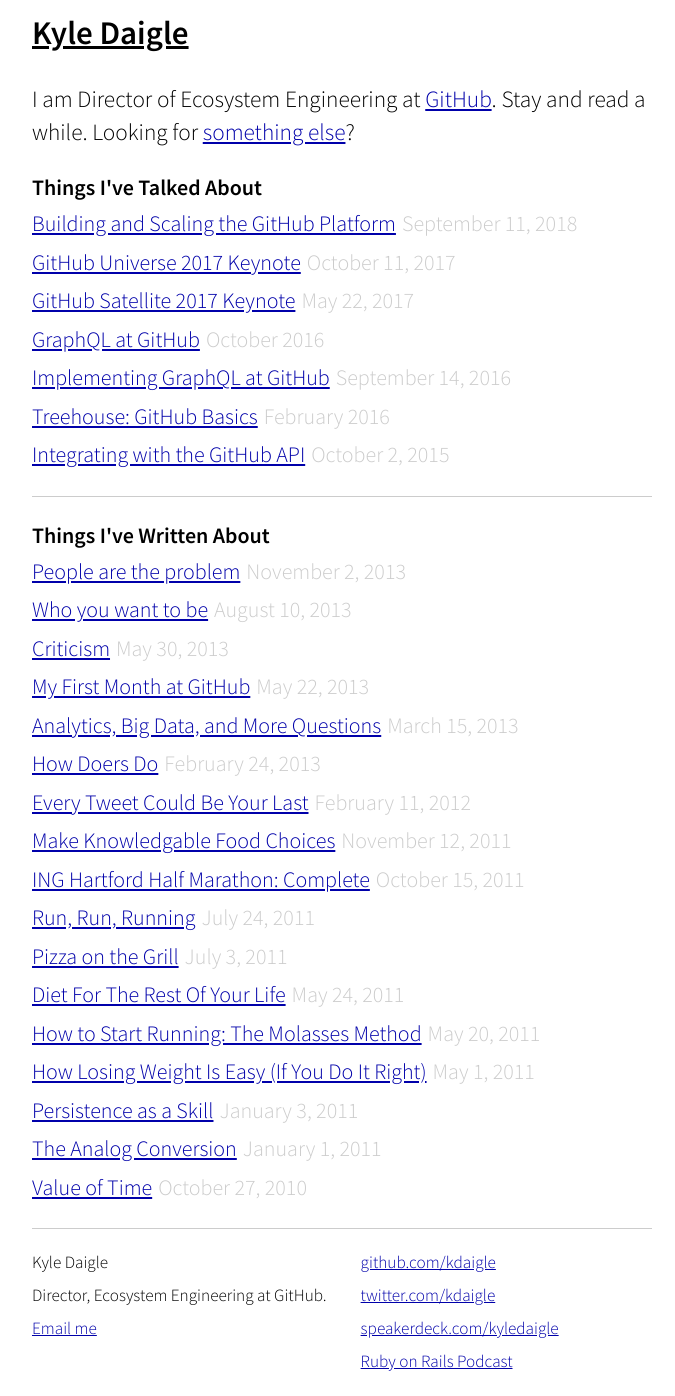
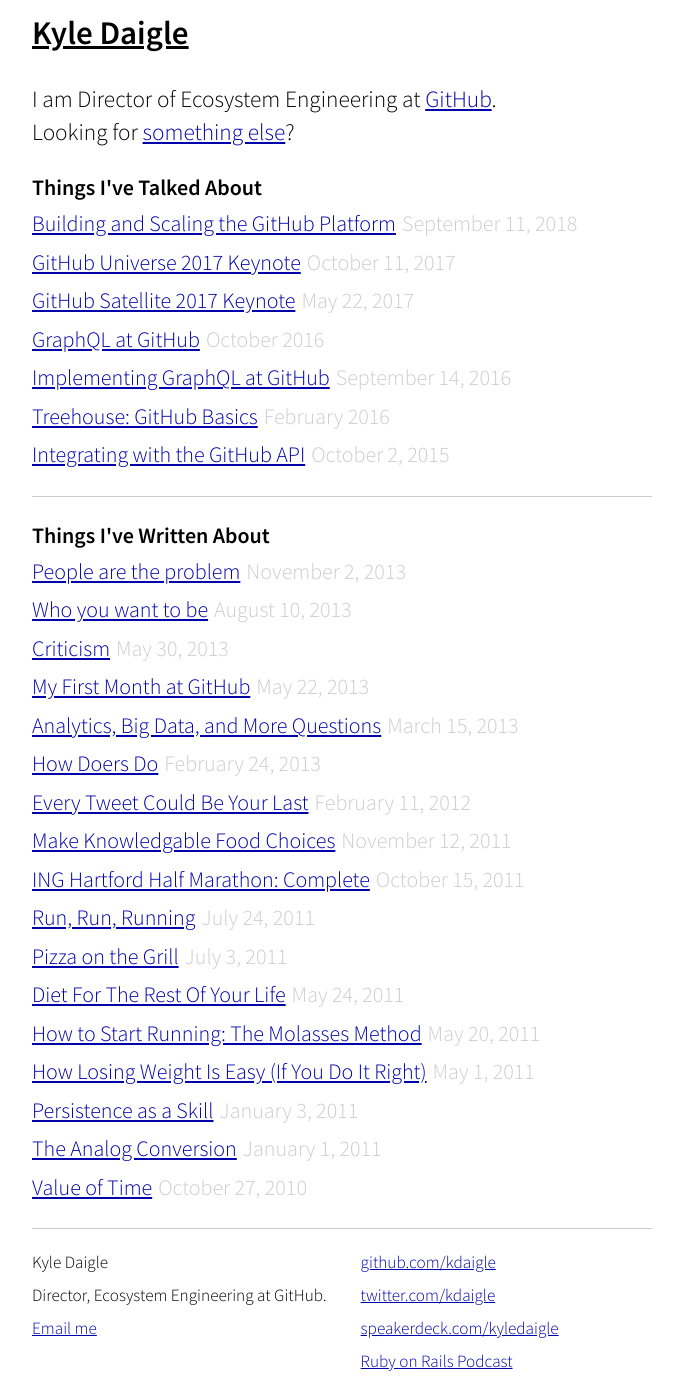
Before and after one commit to kdaigle/kdaigle.github.io, a Jekyll site: the page built from index.html, in a window 1280 px wide. Shown: the whole page, without its empty margins (298-973 px from the left). Built offline with Jekyll 4.4.1, drawn with Linux system fonts in a browser that asks for light colours.

Commit message:
Update index.html

```diff
--- a/index.html
+++ b/index.html
@@ -5,8 +5,8 @@
 
 <div id="home">
   <p class="lead">
-    I am Director of Ecosystem Engineering at <a href="http://www.github.com">GitHub</a>.
-    Stay and read a while. Looking for <a href="#contact">something else</a>?
+    I am Director of Ecosystem Engineering at <a href="http://www.github.com">GitHub</a>.<br/>
+    Looking for <a href="#contact">something else</a>?
   </p>
   <!-- <h3>Currently, I am...</h3>
   <ul class="currently">
```
